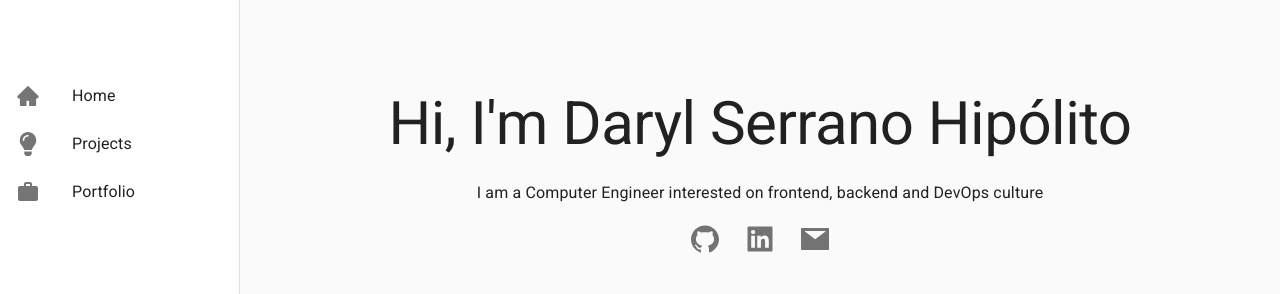
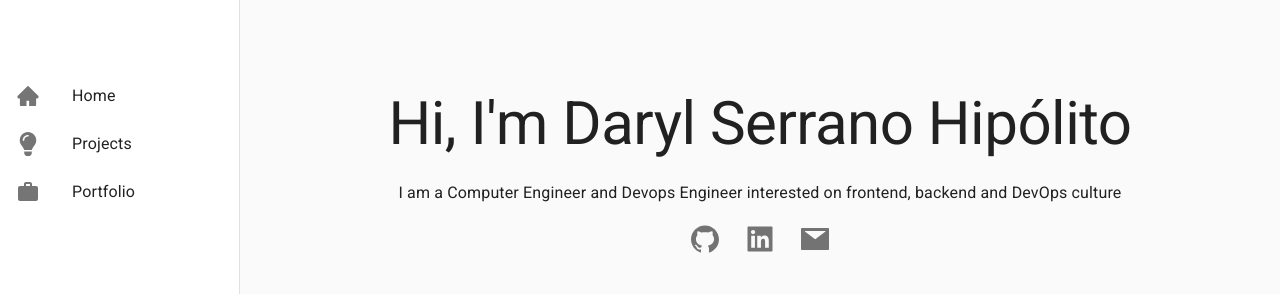
Before and after one commit to DarylSerrano/darylwebpage, a Gatsby site: page / in a window 1280 px wide. Shown: the top 294 px of the page. Built offline with nearby package versions, Linux system fonts and the light colour scheme; Gatsby itself is replaced by a stand-in of ours.

Commit message:
Update presentation

```diff
--- a/src/components/presentation.tsx
+++ b/src/components/presentation.tsx
@@ -38,7 +38,7 @@ export default function Presentation() {
         </Typography>
 
         <Typography variant="body1" gutterBottom>
-          I am a Computer Engineer interested on frontend, backend and DevOps
+          I am a Computer Engineer and Devops Engineer interested on frontend, backend and DevOps
           culture
         </Typography>
 
```
